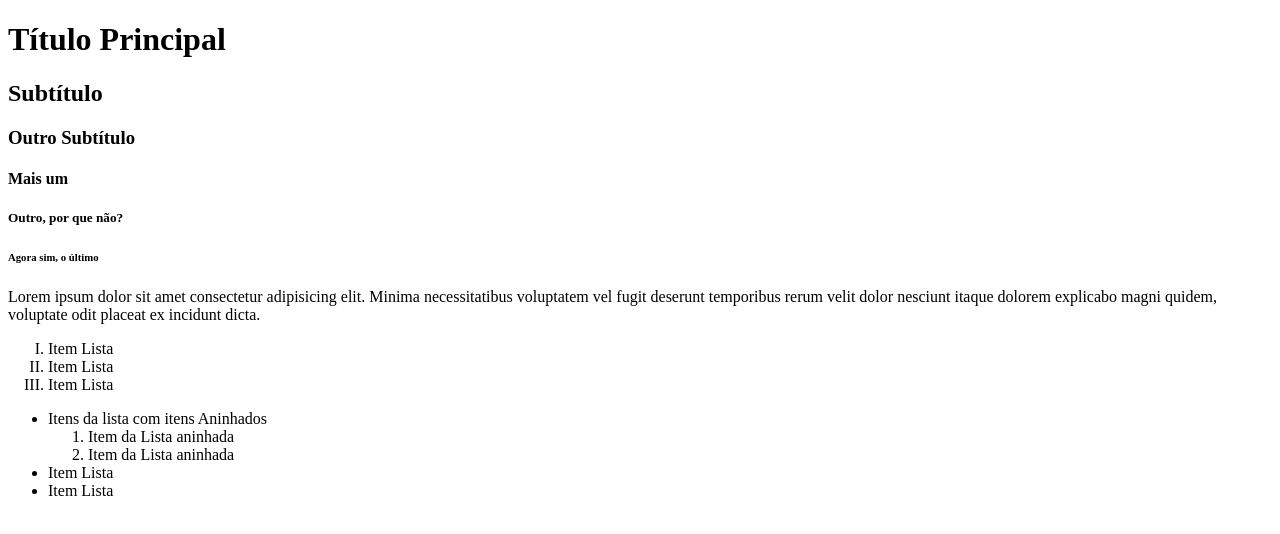
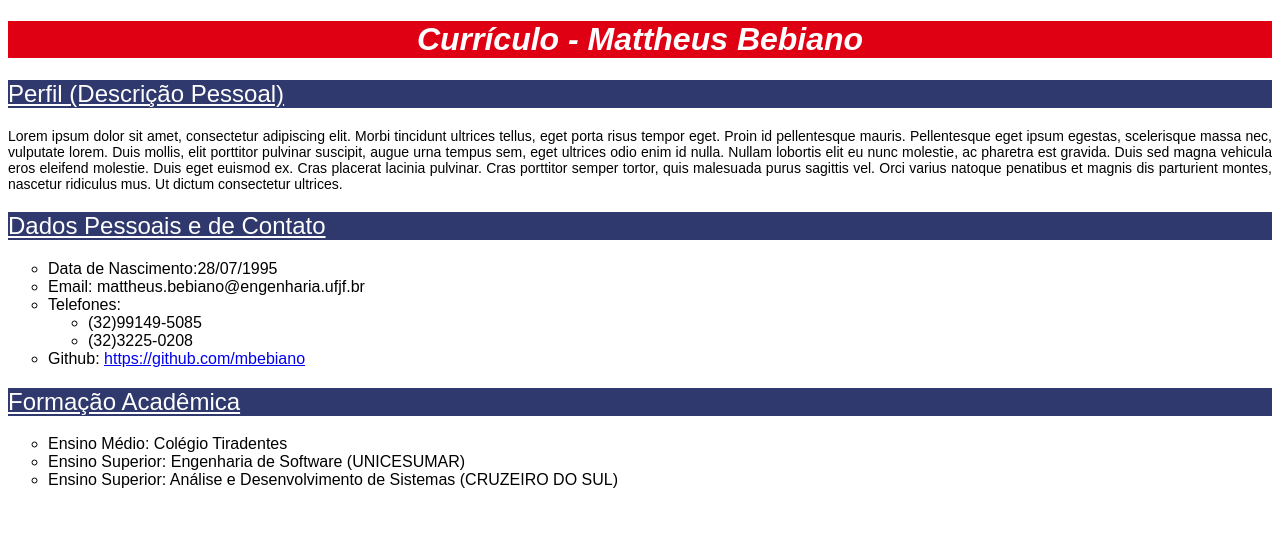
Before and after one commit to mbebiano/santandercoders, a plain HTML site: page aula01/index.html in a window 1280 px wide. Drawn offline with Linux system fonts and the light colour scheme.

Commit message:
Aula Santander Coders Java 15/07/2020

```diff
--- /dev/null
+++ b/aula01/css/estilos.css
@@ -0,0 +1,22 @@
+body{
+    /*background-color: pink;*/
+}
+html{
+    font-family: sans-serif;
+}
+h2{
+    color: #ffffff;
+    background-color: #30396d;
+    text-decoration: underline;
+    font-weight: initial;
+}
+h1{
+    text-align: center;
+    font-style: italic;
+    color: #ffffff;
+    background-color: #df0013;
+}
+p{
+    text-align: justify;
+    font-size: 14px;
+}
--- a/aula01/index.html
+++ b/aula01/index.html
@@ -3,35 +3,31 @@
 <head>
     <meta charset="UTF-8">
     <meta name="viewport" content="width=device-width, initial-scale=1.0">
-    <title>Document</title>
+    <title>CV- Mattheus Bebiano</title>
+    <link href="css/estilos.css" rel="stylesheet">
 </head>
 <body>
-    <!-- Cabeçalho -->
-    <h1> Título Principal </h1><!-- Apenas um por página -->
-    <h2> Subtítulo </h2>
-    <h3> Outro Subtítulo </h3>
-    <h4> Mais um </h4>
-    <h5> Outro, por que não? </h5>
-    <h6> Agora sim, o último </h6>
-    <!-- Paragrafos -->
-    <p>Lorem ipsum dolor sit amet consectetur adipisicing elit. Minima necessitatibus voluptatem vel fugit deserunt temporibus rerum velit dolor nesciunt itaque dolorem explicabo magni quidem, voluptate odit placeat ex incidunt dicta.
-    </p>
-    <!--type= "I", type= "A" type= "1" start="20"-->
-    <ol type= "I">
-        <li>Item Lista</li>
-        <li>Item Lista</li>
-        <li>Item Lista</li>
-    </ol>
-    <!--type= "square", type= "circle" type= "disc"-->
-    <ul >
-        <li>Itens da lista com itens Aninhados
-            <ol type="1">
-            <li>Item da Lista aninhada</li>
-            <li>Item da Lista aninhada</li>
-            </ol></li>
-
-        <li>Item Lista</li>
-        <li>Item Lista</li>
+    <h1>Currículo - Mattheus Bebiano</h1>
+    <h2>Perfil (Descrição Pessoal)</h2>
+    <p>Lorem ipsum dolor sit amet, consectetur adipiscing elit. Morbi tincidunt ultrices tellus, eget porta risus tempor eget. Proin id pellentesque mauris. Pellentesque eget ipsum egestas, scelerisque massa nec, vulputate lorem. Duis mollis, elit porttitor pulvinar suscipit, augue urna tempus sem, eget ultrices odio enim id nulla. Nullam lobortis elit eu nunc molestie, ac pharetra est gravida. Duis sed magna vehicula eros eleifend molestie. Duis eget euismod ex. Cras placerat lacinia pulvinar. Cras porttitor semper tortor, quis malesuada purus sagittis vel. Orci varius natoque penatibus et magnis dis parturient montes, nascetur ridiculus mus. Ut dictum consectetur ultrices.</p>
+    <h2>Dados Pessoais e de Contato</h2>
+    <ul type="circle">
+        <li>Data de Nascimento:28/07/1995</li>
+        <li>Email: mattheus.bebiano@engenharia.ufjf.br</li>
+        <li>Telefones:
+            <ul type="circle">
+                <li>(32)99149-5085</li>
+                <li>(32)3225-0208</li>
+            </ul>
+        </li>
+        <li>Github: <a href="https://github.com/mbebiano">https://github.com/mbebiano</a></li>
     </ul>
+    <h2>Formação Acadêmica</h2>
+    <ul type="circle">
+        <li>Ensino Médio: Colégio Tiradentes</li>
+        <li>Ensino Superior: Engenharia de Software (UNICESUMAR)</li>
+        <li>Ensino Superior: Análise e Desenvolvimento de Sistemas (CRUZEIRO DO SUL)</li>
+    </ul>
+    <!--Olá, mundo! Este é meu primeiro documento HTML.-->
 </body>
 </html>
```
Also changed, not shown: aula01/css/style.css (added, +8 -0 lines), aula01/index2.html (added, +39 -0 lines).
